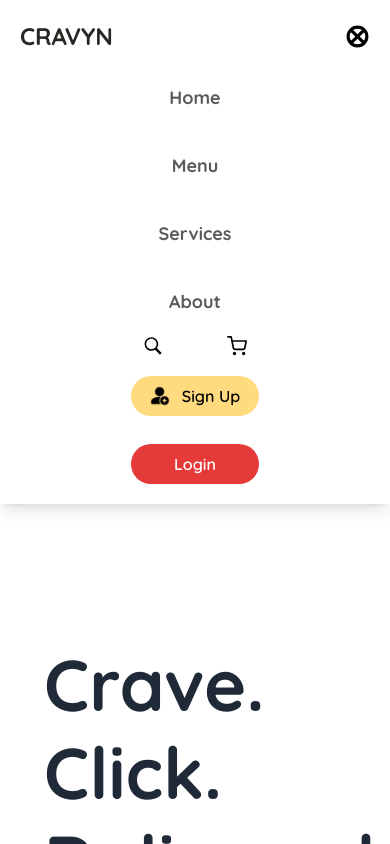
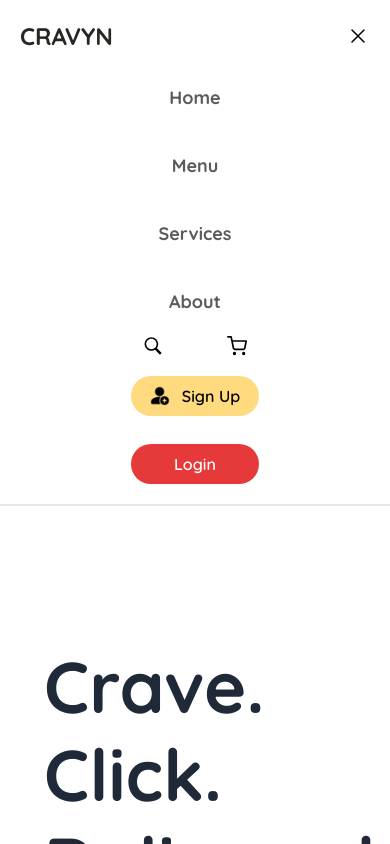
Before and after one commit to rahulc0dy/cravyn-web-frontend, a Next.js app: page / in a window 390 px wide. Both pictures are taken after a click on the button 357 px from the left and 36 px from the top of the page. Shown: the top 844 px of the page. Built offline with nearby package versions, Linux system fonts and the light colour scheme.

Commit message:
nav animation fix

```diff
--- a/components/HomeNav.jsx
+++ b/components/HomeNav.jsx
@@ -10,8 +10,8 @@ const HomeNav = () => {
   };
 
   return (
-    <nav className="w-full shadow-lg lg:shadow-none">
-      <div className="w-full max-w-screen-2xl px-5 2xl:px-0 mx-auto py-5 flex flex-wrap flex-col lg:flex-row justify-between items-center gap-8">
+    <nav className="w-full  lg:shadow-none">
+      <div className="w-full max-w-screen-2xl px-5 2xl:px-0 mx-auto py-5 flex flex-wrap flex-col lg:flex-row justify-between items-center gap-8 lg:border-none border-b-2">
         <div className="flex justify-between w-full lg:w-auto items-center">
           <h1 className="font-black text-primary-grey text-2xl">CRAVYN</h1>
           <button
@@ -29,14 +29,14 @@ const HomeNav = () => {
                   width="25"
                   height="25"
                   viewBox="0 0 24 24"
-                  fill="none"
+                  strokeWidth={1.5}
+                  stroke="currentColor"
+                  className="size-6"
                 >
                   <motion.path
-                    d="M4 6H20M4 12H20M4 18H20"
-                    stroke="#222222"
-                    strokeWidth="3"
                     strokeLinecap="round"
                     strokeLinejoin="round"
+                    d="M3.75 6.75h16.5M3.75 12h16.5m-16.5 5.25h16.5"
                   />
                 </motion.svg>
               ) : (
@@ -48,16 +48,16 @@ const HomeNav = () => {
                   transition={{ duration: 0.1 }}
                   width="25"
                   height="25"
+                  fill="none"
                   viewBox="0 0 24 24"
-                  fill="none"
-                  xmlns="http://www.w3.org/2000/svg"
+                  strokeWidth={1.5}
+                  stroke="currentColor"
+                  className="size-6"
                 >
                   <motion.path
-                    d="M18.3689 5.64103L5.63548 18.3634M5.63106 5.64103L18.3645 18.3634M21 12C21 16.9706 16.9706 21 12 21C7.02944 21 3 16.9706 3 12C3 7.02944 7.02944 3 12 3C16.9706 3 21 7.02944 21 12Z"
-                    stroke="#000000"
-                    strokeWidth="3"
                     strokeLinecap="round"
                     strokeLinejoin="round"
+                    d="M6 18 18 6M6 6l12 12"
                   />
                 </motion.svg>
               )}
```
